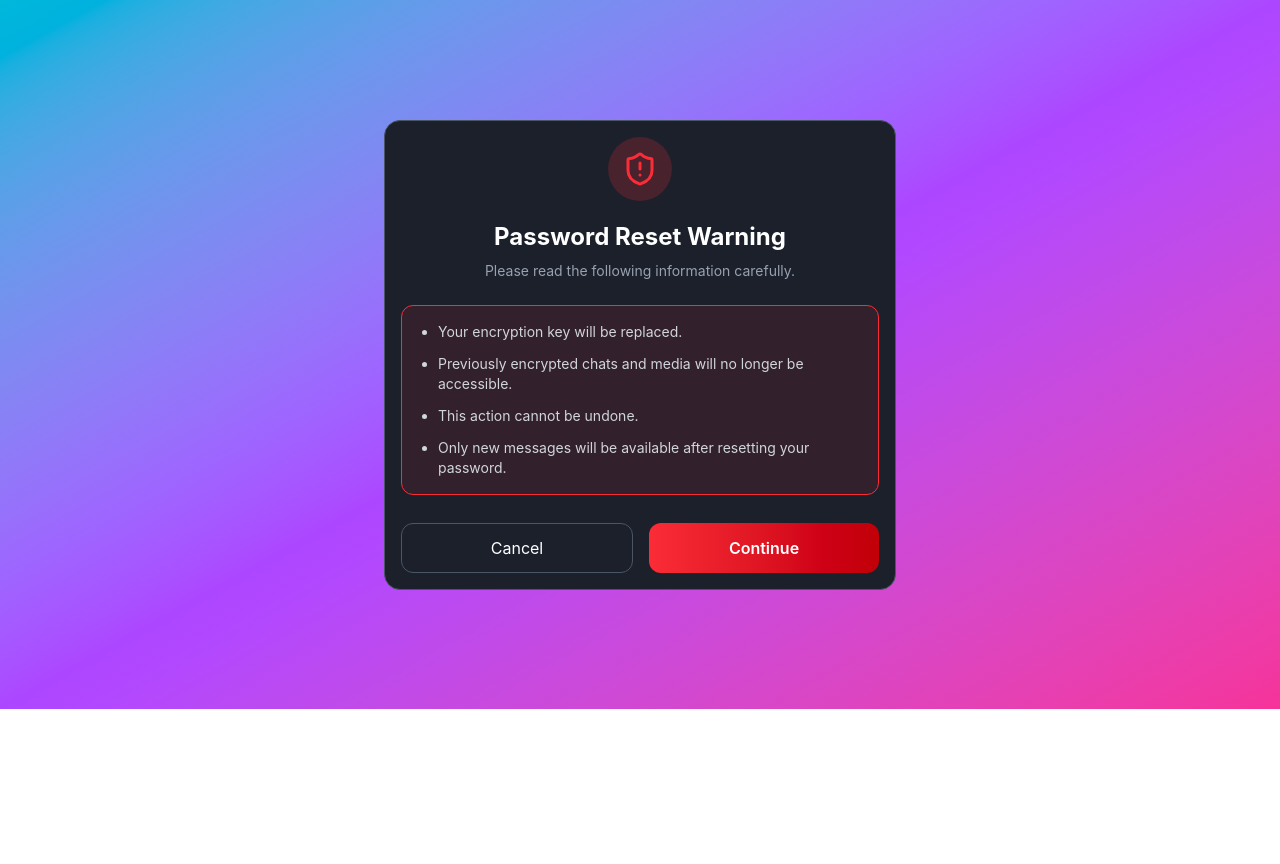
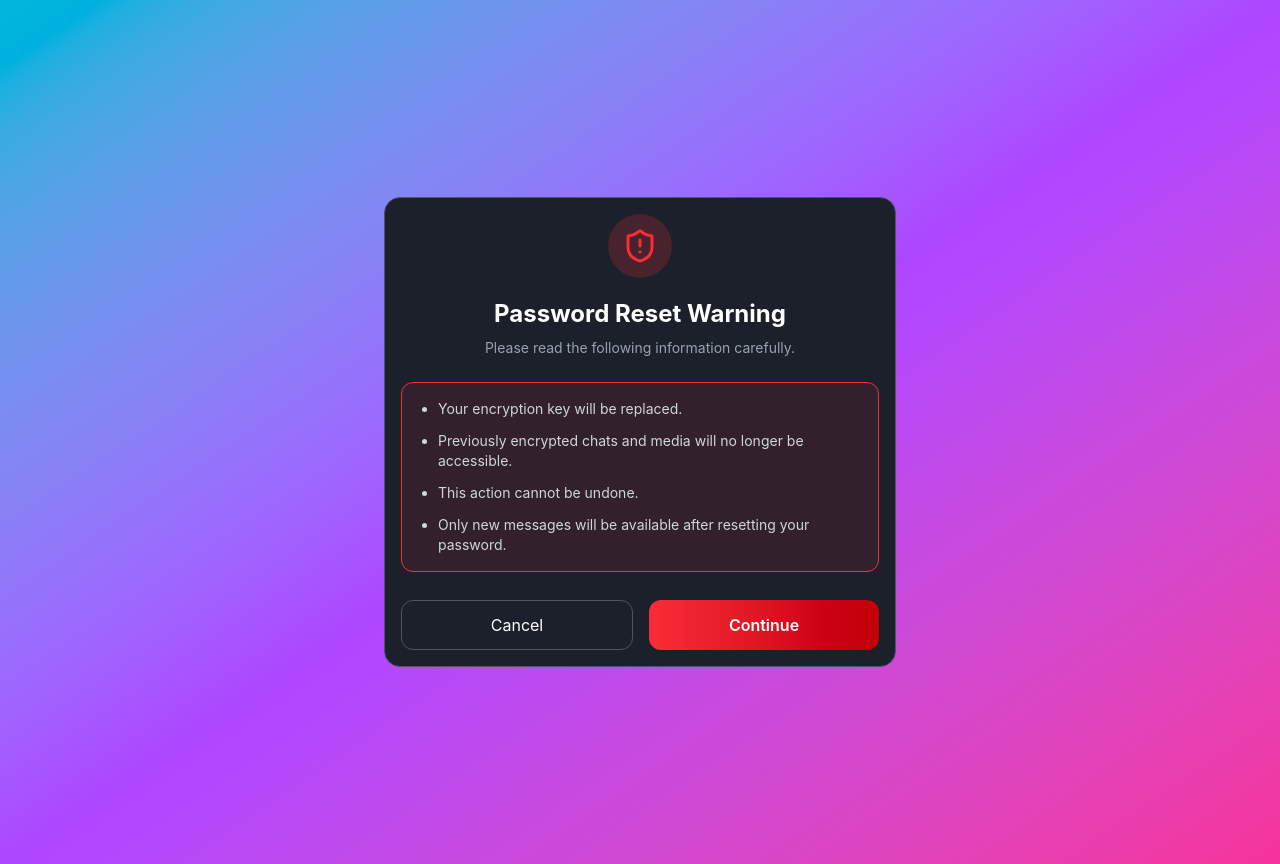
Before and after one commit to SShivam123/ChatApplicationFrontEnd, a React (Vite) app: page /forgotPassword in a window 1280 px wide. Before the commit the page ends 800 px from the top, so only its background shows below. Built offline with nearby package versions, Linux system fonts and the light colour scheme; no server answers.

Commit message:
HeughtAdd

```diff
--- a/src/Component/ForgotPassword.jsx
+++ b/src/Component/ForgotPassword.jsx
@@ -46,7 +46,7 @@ function ForgotPassword() {
     };
 
     return (
-        <div className="h-[calc(100vh-91px)] w-full flex justify-center items-center bg-gradient-to-br from-cyan-500 via-blue-500 via-purple-500 to-pink-500 px-4 py-8">
+        <div className="min-h-screen w-full flex justify-center items-center bg-gradient-to-br from-cyan-500 via-blue-500 via-purple-500 to-pink-500 px-4 py-8">
             {!isWarning ?
                 <div className="w-full max-w-md border border-white/20 rounded-3xl shadow-2xl backdrop-blur-lg bg-white/10 p-4 sm:p-8">
                     <div className="flex justify-center mb-3">
```
